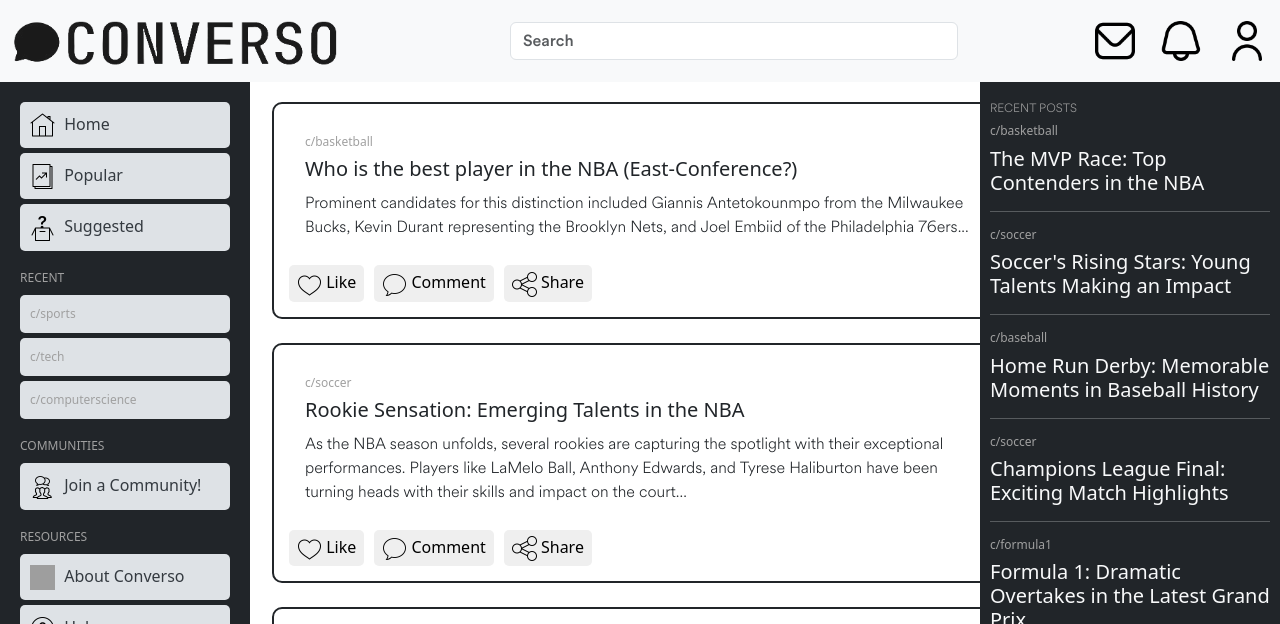
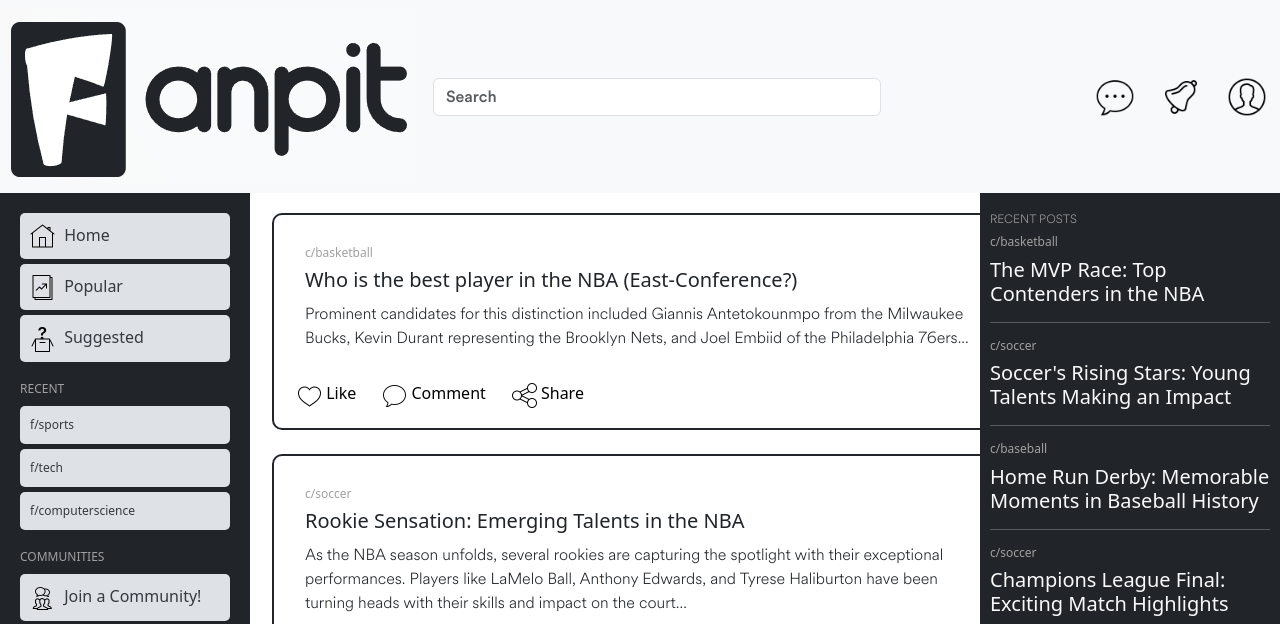
Before and after one commit to olivernicholass/Converso, a PHP site: page /html/index.html in a window 1280 px wide. Shown: the top 624 px of the page. Run offline with PHP 8.4, Linux system fonts and the light colour scheme; grey boxes are pictures that could not be loaded.

Commit message:
Updates to navbar

```diff
--- a/css/main.css
+++ b/css/main.css
@@ -1,11 +1,11 @@
 .body {
-  font-family: Arial, sans-serif;
   margin: 0;
   padding: 0;
-  background-color: #f2f2f2;
+  background-color: #F8F9FA;
   display: flex;
   flex-direction: column;
   min-height: 100vh;
+  font-family:'cr-regulat', sans-serif;
 }
 
 @font-face {
@@ -29,13 +29,6 @@
   gap: 50px;
 }
 
-.body {
-  font-family: Arial, sans-serif;
-  margin: 0;
-  padding: 0;
-  background-color: #f2f2f2;
-  min-height: 100vh;
-}
 
 .main-posts {
   margin: 20px 0;
@@ -66,7 +59,7 @@
   border-radius: 5px;
   cursor: pointer;
   margin-right:10px;
-  background-color:fff;
+  background-color:#fff
 }
 
 
--- a/html/index.html
+++ b/html/index.html
@@ -7,7 +7,7 @@
   <link href="https://cdn.jsdelivr.net/npm/bootstrap@5.3.0/dist/css/bootstrap.min.css" rel="stylesheet">
   <link rel="stylesheet" href="../css/navbar.css">
   <link rel="stylesheet" href="../css/main.css">
-  <title>Converso</title>
+  <title>Fanpit</title>
   <style>
     .cr-light {
       color: #a0a0a0;
@@ -18,20 +18,20 @@
 <body>
 
   <nav class="navbar sticky-top navbar-expand navbar-dark bg-dark">
-    <a class="navbar-brand" style="padding:0" href="#"><img class="converso-logo" src="../images/conversologo.png" alt="Your Logo/Brand"></a>
+    <a class="navbar-brand" style="padding:0" href="#"><img class="fanpit-logo" src="../images/fanpit.png" alt="Your Logo/Brand"></a>
 
     <input class="form-control" type="search" placeholder="Search" aria-label="Search">
 
     <div class="navbar-collapse">
       <ul class="navbar-nav ms-auto">
         <li class="nav-item">
-          <a class="nav-link" href="#"><img class="icon" src="../icons/envelope.png" alt="Contact"></a>
+          <a class="nav-link" href="#"><img class="icon" src="../icons/message.png" alt="Contact"></a>
         </li>
         <li class="nav-item">
-          <a class="nav-link" href="#"><img class="icon" src="../icons/bell.png" alt="Notifications"></a>
+          <a class="nav-link" href="#"><img class="icon" src="../icons/notification.png" alt="Notifications"></a>
         </li>
         <li class="nav-item">
-          <a class="nav-link" href="#"><img class="icon" src="../icons/user.png" alt="User"></a>
+          <a class="nav-link" href="#"><img class="icon" src="../icons/usericon.png" alt="User"></a>
         </li>
       </ul>
     </div>
@@ -56,9 +56,9 @@
 
       <div class="button-section">
         <h2 class="cr-light" style="font-size: 12px;">RECENT</h2>
-        <button class="button cr-light" style="font-size: 12px;">c/sports</button>
-        <button class="button cr-light" style="font-size: 12px;">c/tech</button>
-        <button class="button cr-light" style="font-size: 12px;">c/computerscience</button>
+        <button class="button" style="font-size: 12px;">f/sports</button>
+        <button class="button" style="font-size: 12px;">f/tech</button>
+        <button class="button" style="font-size: 12px;">f/computerscience</button>
       </div>
 
       <div class="button-section">
@@ -71,7 +71,7 @@
       <div class="button-section">
         <h2 class="cr-light" style="font-size: 12px;">RESOURCES</h2>
         <button class="button">
-          <img src="../icons/about.png" alt="About" style="width: 25px; height: 25px; color:black; margin-right: 5px;"/> About Converso
+          <img src="../icons/about.png" alt="About" style="width: 25px; height: 25px; color:black; margin-right: 5px;"/> About Fanpit
         </button>
         <button class="button">
           <img src="../icons/help.png" alt="Help" style="width: 25px; height: 25px; color:black; margin-right: 5px;"/> Help
```
Also changed, not shown: icons/message.png (added), icons/notification.png (added), icons/usericon.png (added), images/conversologo.png (deleted), images/fanpit.png (added).
